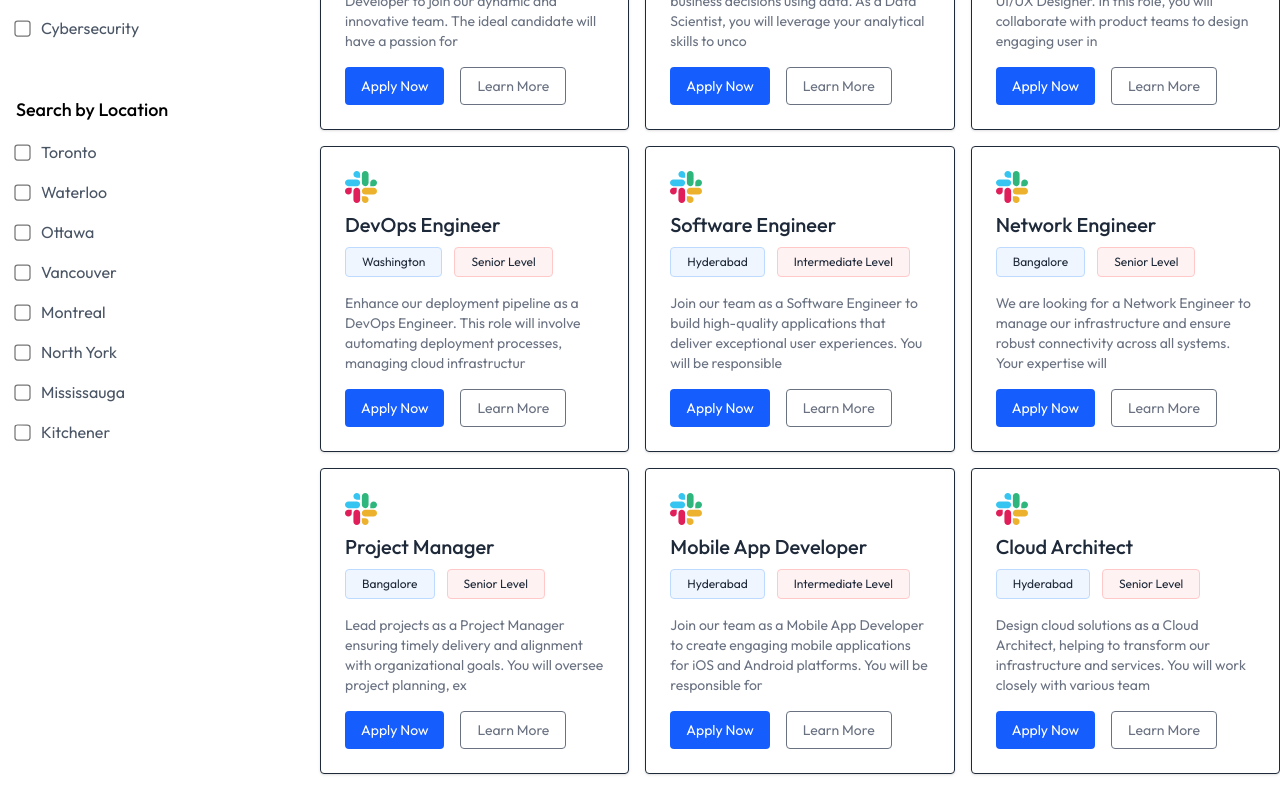
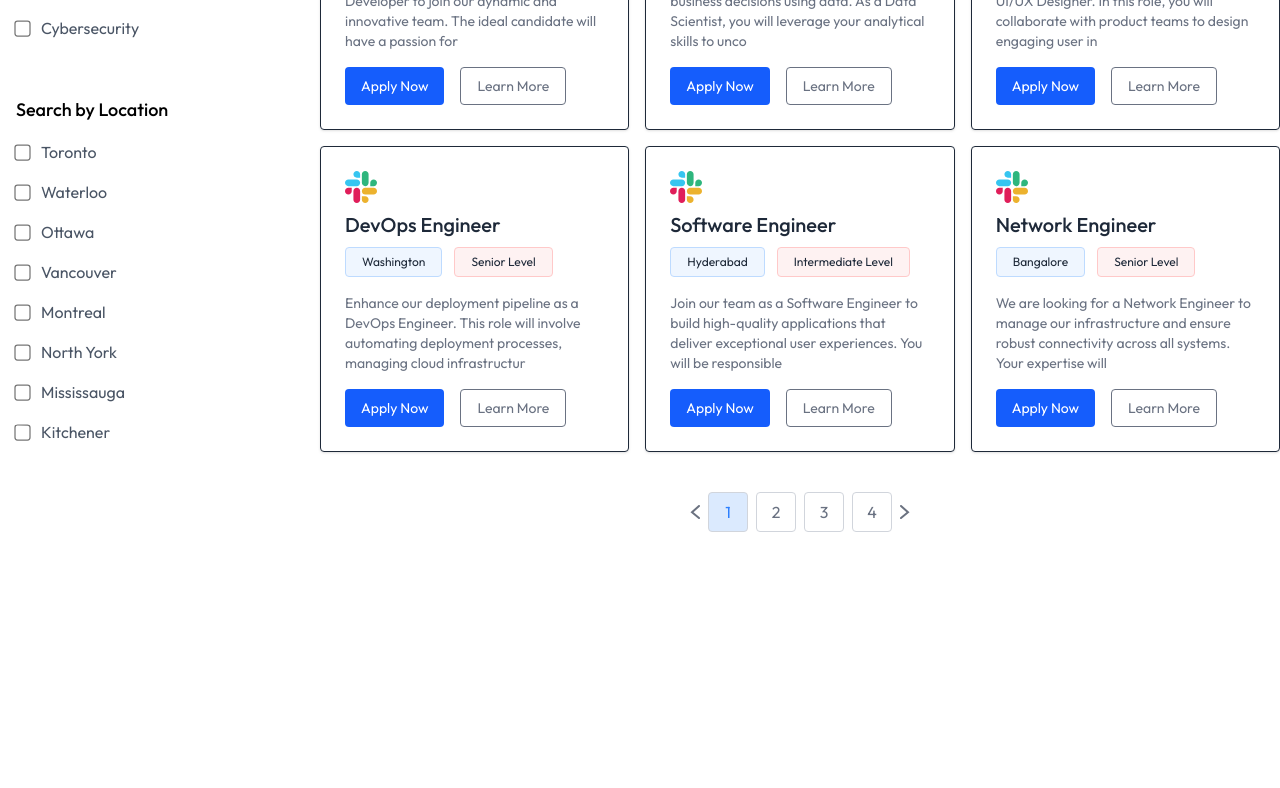
Before and after one commit to bhupeshk3014/jobhub, a React (Vite) app in the folder client/: page / in a window 1280 px wide. Shown: the part 846-1634 px from the top of the page. After the commit the page ends 1410 px from the top, so only its background shows below. Built offline with nearby package versions, Linux system fonts and the light colour scheme; no server answers.

Commit message:
Added Pagination

```diff
--- a/client/src/components/JobListing.jsx
+++ b/client/src/components/JobListing.jsx
@@ -8,6 +8,8 @@
   const {isSearched, searchFilter, setSearchFilter, jobs} = useContext(AppContext);
 
   const [showFilter, setShowFilter] = useState(false);
+
+  const [currentPage, setCurrentPage] = useState(1);
 
   return (
     <div className='container 2xl:px-20 mx-auto flex flex-col lg:flex-row max-lg:space-y-8 py-8'>
@@ -76,10 +78,26 @@
             <p className='mb-8'>Get your desired job from the thousands of jobs listed</p>
             <div className='grid grid-cols-1 sm:grid-cols-2 xl:grid-cols-3 gap-4'>
                 {/* Job Card */}
-                {jobs.map((job, index) => (
+                {jobs.slice((currentPage-1)*6,currentPage*6).map((job, index) => (
                     <JobCard job={job} key={index} />
                 ))}
             </div>
+            {/* Pagination */}
+            {jobs.length > 0 && (
+                <div className='flex items-center justify-center space-x-2 mt-10'>
+                    <a href="#job-list">
+                        <img onClick={() => setCurrentPage(Math.max(currentPage-1,1))} src={assets.left_arrow_icon} alt="" />
+                    </a>
+                    {Array.from({length:Math.ceil(jobs.length/6)}).map((_,index) => (
+                        <a href="#job-list">
+                            <button onClick={()=> setCurrentPage(index+1)} className={`w-10 h-10 flex items-center justify-center border border-gray-300 rounded ${currentPage === index+1 ? 'bg-blue-100 text-blue-500' : 'text-gray-500'}`}>{index + 1}</button>
+                        </a>
+                    ))}
+                    <a href="#job-list">
+                        <img onClick={()=> setCurrentPage(Math.min(currentPage+1,Math.ceil(jobs.length / 6)))} src={assets.right_arrow_icon} alt="" />
+                    </a>
+                </div>
+            )}
         </section>
     </div>
   )
```
